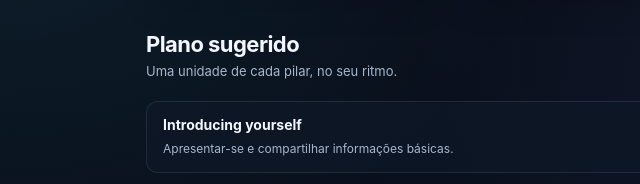
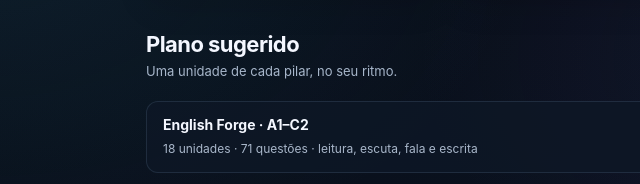
Before and after one commit to mateusvidotto-dotcom/INTELIGENCIAGAME2.0, a plain HTML site: page index.html in a window 1280 px wide. Shown: the part 918-1102 px from the top of the page, 178-818 px from the left. Drawn offline with Linux system fonts and the light colour scheme.

Commit message:
Integrate English Forge progress and direct dashboard shortcut

```diff
--- a/index.html
+++ b/index.html
@@ -159,7 +159,11 @@ const C={english:[
 ]};
 const QUESTION_BANK=window.MIND_FORGE_BANK||{units:[],enrich:()=>{}};QUESTION_BANK.enrich(C);C.vestibular.push(...QUESTION_BANK.units.filter(x=>x.exams!=="OBMEP"));C.olympiad.push(...QUESTION_BANK.units.filter(x=>x.exams==="OBMEP"));
 const KEY="mindforge.v3";let d;try{d=JSON.parse(localStorage.getItem(KEY))||{done:{},tries:[],review:[],profile:{exam:"PAS/UEM",year:"2026"}}}catch{d={done:{},tries:[],review:[],profile:{exam:"PAS/UEM",year:"2026"}}}let view="home",path="english",unit=null,qi=0,sel=null,revealed=false,answers=[],examFilter="Todos",subjectFilter="Todas",sessionQuestions=null,sessionSourceIds=null,sessionLabel="";
-const all=()=>[].concat(C.english,C.vestibular,C.olympiad),find=id=>all().find(x=>x.id===id),pathOf=id=>C.english.some(x=>x.id===id)?"english":C.vestibular.some(x=>x.id===id)?"vestibular":"olympiad",pct=p=>Math.round(C[p].filter(x=>d.done[x.id]).length/C[p].length*100);
+const all=()=>[].concat(C.english,C.vestibular,C.olympiad),find=id=>all().find(x=>x.id===id),pathOf=id=>C.english.some(x=>x.id===id)?"english":C.vestibular.some(x=>x.id===id)?"vestibular":"olympiad";
+const englishProgress=()=>window.MindForgeEnglish?window.MindForgeEnglish.exportProgress():{completed:{},attempts:[]};
+const englishCounts=()=>window.MindForgeEnglish?window.MindForgeEnglish.counts():{units:0,questions:0};
+const englishCompleted=()=>Object.values(englishProgress().completed||{}).filter(x=>x===true||(x&&x.done)).length;
+const pct=p=>p==="english"&&window.MindForgeEnglish?Math.round(englishCompleted()/Math.max(1,englishCounts().units)*100):Math.round(C[p].filter(x=>d.done[x.id]).length/C[p].length*100);
 
 const AI_ENDPOINT_KEY="mindforge.tutorEndpoint";let aiHistory=[];
 function aiPage(){
@@ -217,7 +221,11 @@ function renderWritingPanel(l){
 }
 
 function save(){localStorage.setItem(KEY,JSON.stringify(d));home()}function show(v){view=v;document.querySelectorAll(".screen").forEach(x=>x.classList.add("hide"));let el=document.getElementById("s-"+v);if(el)el.classList.remove("hide");document.getElementById("crumb").textContent=v.toUpperCase();document.querySelectorAll("[data-nav]").forEach(x=>x.classList.toggle("active",x.dataset.nav===v));if(v==="home")home();if(v==="english"&&window.MindForgeEnglish)MindForgeEnglish.render();if(v==="courses")courses();if(v==="lesson")lesson();if(v==="quiz")quiz();if(v==="review")review();if(v==="stats")stats();if(v==="settings")settings();if(v==="ai")aiPage()}
-function home(){let count=Object.values(d.done).filter(Boolean).length;document.getElementById("done").textContent=count;document.getElementById("attempts").textContent=d.tries.length;document.getElementById("accuracy").textContent=d.tries.length?Math.round(d.tries.filter(x=>x.ok).length/d.tries.length*100)+"%":"—";document.getElementById("review-count").textContent=d.review.length;document.getElementById("pillar").innerHTML=[["english","Aa","ENGLISH FORGE","Inglês progressivo, vocabulário, gramática, leitura e prática."],["vestibular","∑","VESTIBULAR FORGE","Fundamentos por disciplina, questões e interpretação."],["olympiad","Ω","OLYMPIAD FORGE","Estratégias matemáticas, problemas e justificativas."]].map(x=>'<article class="card pillar" data-path="'+x[0]+'"><div class="icon">'+x[1]+'</div><span class="tag">'+x[2]+'</span><h3>'+x[2].replace(" FORGE","")+'</h3><p>'+x[3]+'</p><div class="progress"><i style="width:'+pct(x[0])+'%"></i></div><small class="muted">'+pct(x[0])+'% concluído</small></article>').join("");document.getElementById("tasks").innerHTML=["english","vestibular","olympiad"].map(p=>{let l=C[p].find(x=>!d.done[x.id])||C[p][0];return'<div class="task"><div class="tasktext"><strong>'+l.title+'</strong><small>'+l.goal+'</small></div><button data-open="'+l.id+'">Começar →</button></div>'}).join("")}
+function home(){const ep=englishProgress(),ea=ep.attempts||[],oldTries=d.tries.map(x=>({correct:!!x.ok})),allAttempts=oldTries.concat(ea.map(x=>({correct:!!x.correct})));let count=Object.values(d.done).filter(Boolean).length+englishCompleted();document.getElementById("done").textContent=count;document.getElementById("attempts").textContent=allAttempts.length;document.getElementById("accuracy").textContent=allAttempts.length?Math.round(allAttempts.filter(x=>x.correct).length/allAttempts.length*100)+"%":"—";document.getElementById("review-count").textContent=d.review.length+ea.filter(x=>!x.correct).length;document.getElementById("pillar").innerHTML=[["english","Aa","ENGLISH FORGE","Inglês progressivo, vocabulário, gramática, leitura e prática."],["vestibular","∑","VESTIBULAR FORGE","Fundamentos por disciplina, questões e interpretação."],["olympiad","Ω","OLYMPIAD FORGE","Estratégias matemáticas, problemas e justificativas."]].map(x=>'<article class="card pillar" data-path="'+x[0]+'"><div class="icon">'+x[1]+'</div><span class="tag">'+x[2]+'</span><h3>'+x[2].replace(" FORGE","")+'</h3><p>'+x[3]+'</p><div class="progress"><i style="width:'+pct(x[0])+'%"></i></div><small class="muted">'+pct(x[0])+'% concluído</small></article>').join("");document.getElementById("tasks").innerHTML=["english","vestibular","olympiad"].map(p=>{
+ if(p==="english")return '<div class="task"><div class="tasktext"><strong>English Forge · A1–C2</strong><small>'+englishCounts().units+' unidades · '+englishCounts().questions+' questões · leitura, escuta, fala e escrita</small></div><button data-nav="english">Começar →</button></div>';
+ let l=C[p].find(x=>!d.done[x.id])||C[p][0];
+ return '<div class="task"><div class="tasktext"><strong>'+l.title+'</strong><small>'+l.goal+'</small></div><button data-open="'+l.id+'">Começar →</button></div>';
+}).join("")}
 function courses(){
  const list=C[path].filter(l=>!l.isSession&&(examFilter==="Todos"||lessonHasExam(l,examFilter))&&(subjectFilter==="Todas"||(l.area||l.topic)===subjectFilter));
  const exams=examOptionsForPath(),subjects=subjectOptionsForPath();
```
